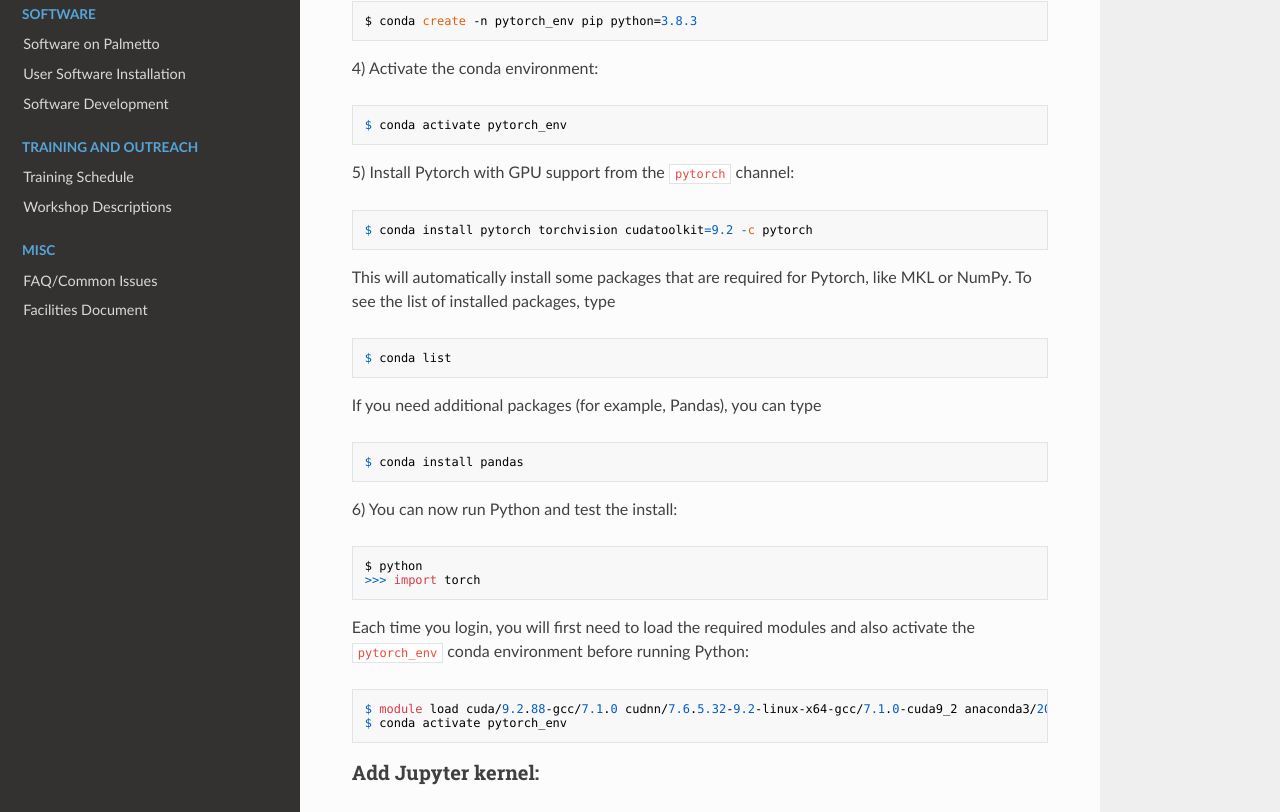
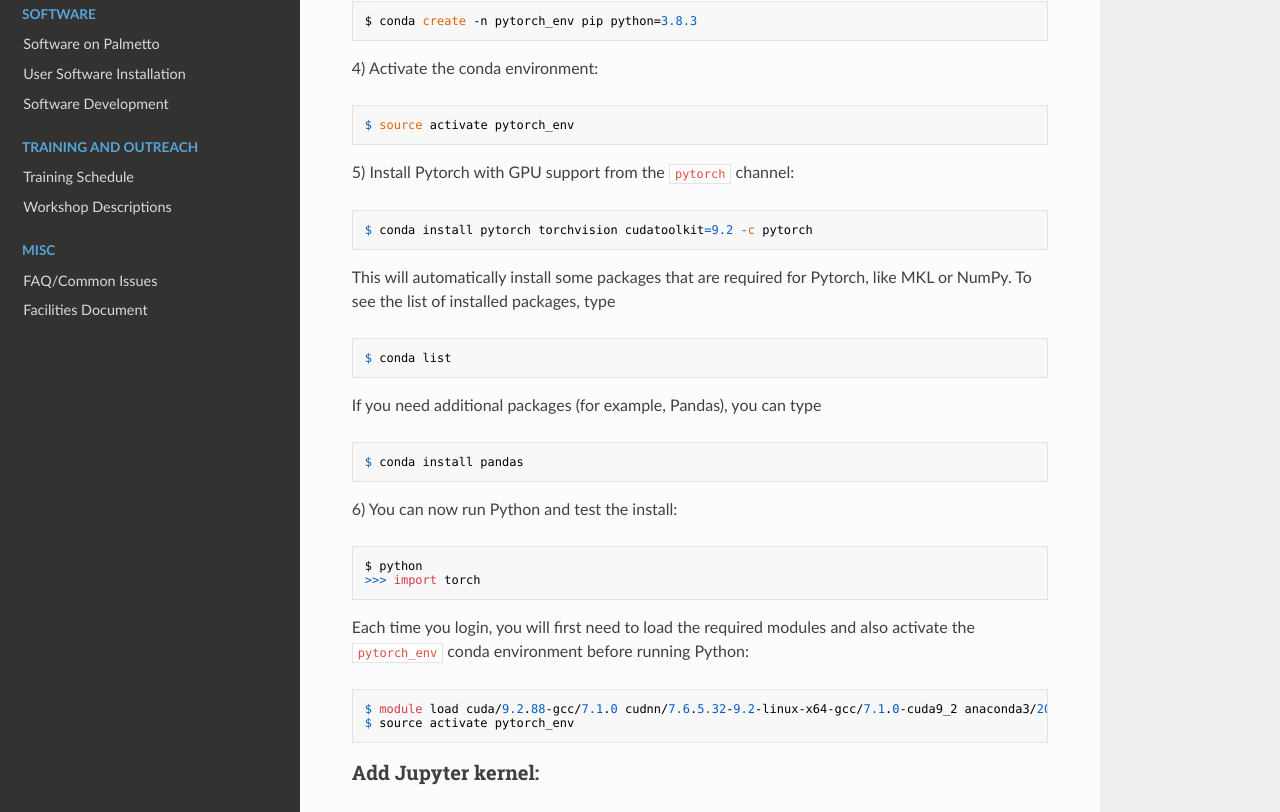
Before and after one commit to clemsonciti/palmetto-documentation, an MkDocs documentation site: the page built from docs/software/packages/pytorch.md, in a window 1280 px wide and 1400 px high. Shown: the part 533-1345 px from the top of the window. Built offline with MkDocs 1.6.1, drawn with Linux system fonts in a browser that asks for light colours; nearby versions of some CDN libraries.

Commit message:
PyTorch guide updated

```diff
--- a/docs/software/packages/pytorch.md
+++ b/docs/software/packages/pytorch.md
@@ -23,7 +23,7 @@ $ conda create -n pytorch_env pip python=3.8.3
 
 4) Activate the conda environment:
 ~~~
-$ conda activate pytorch_env
+$ source activate pytorch_env
 ~~~
 
 5) Install Pytorch with GPU support from the `pytorch` channel:
@@ -55,7 +55,7 @@ running Python:
 
 ~~~
 $ module load cuda/9.2.88-gcc/7.1.0 cudnn/7.6.5.32-9.2-linux-x64-gcc/7.1.0-cuda9_2 anaconda3/2019.10-gcc/8.3.1
-$ conda activate pytorch_env
+$ source activate pytorch_env
 ~~~
 
 
```
